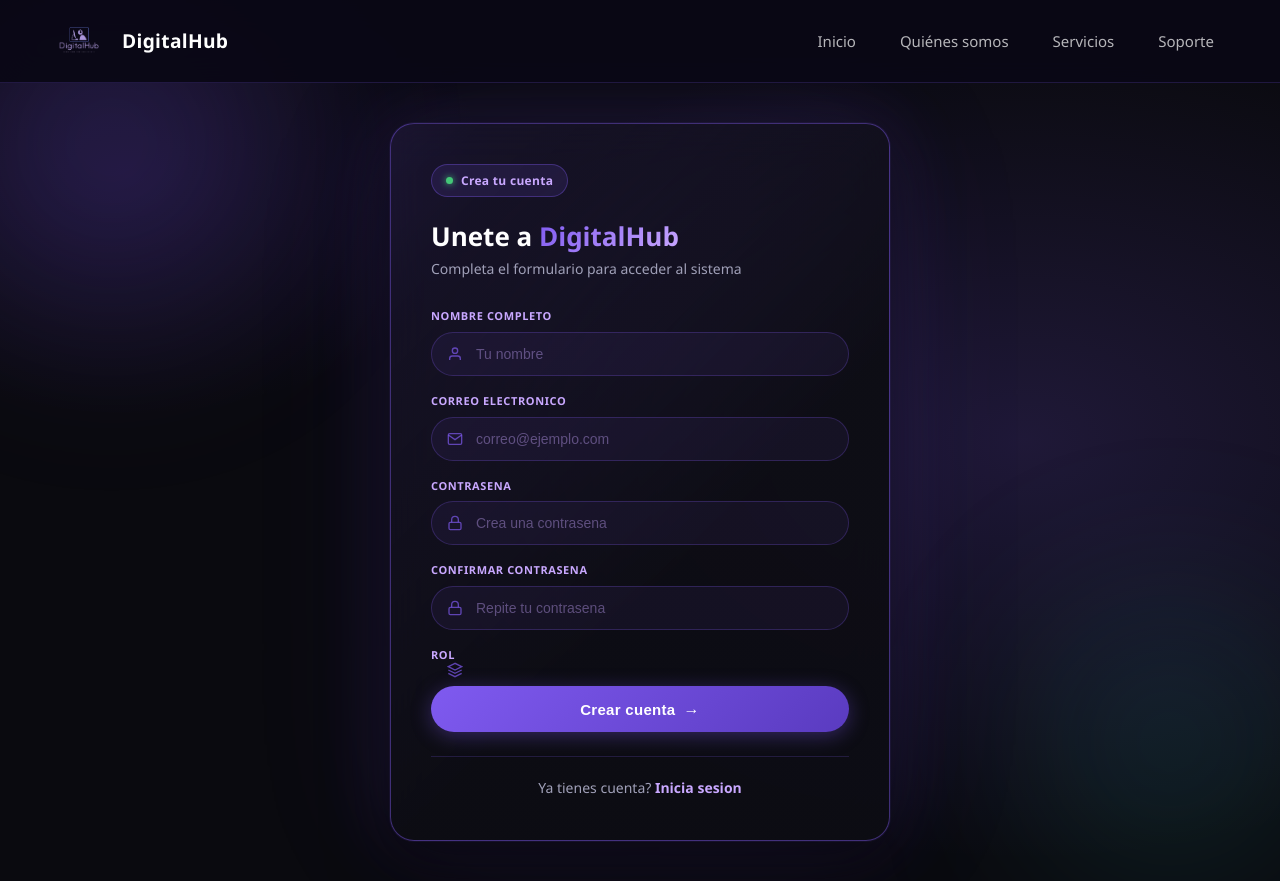
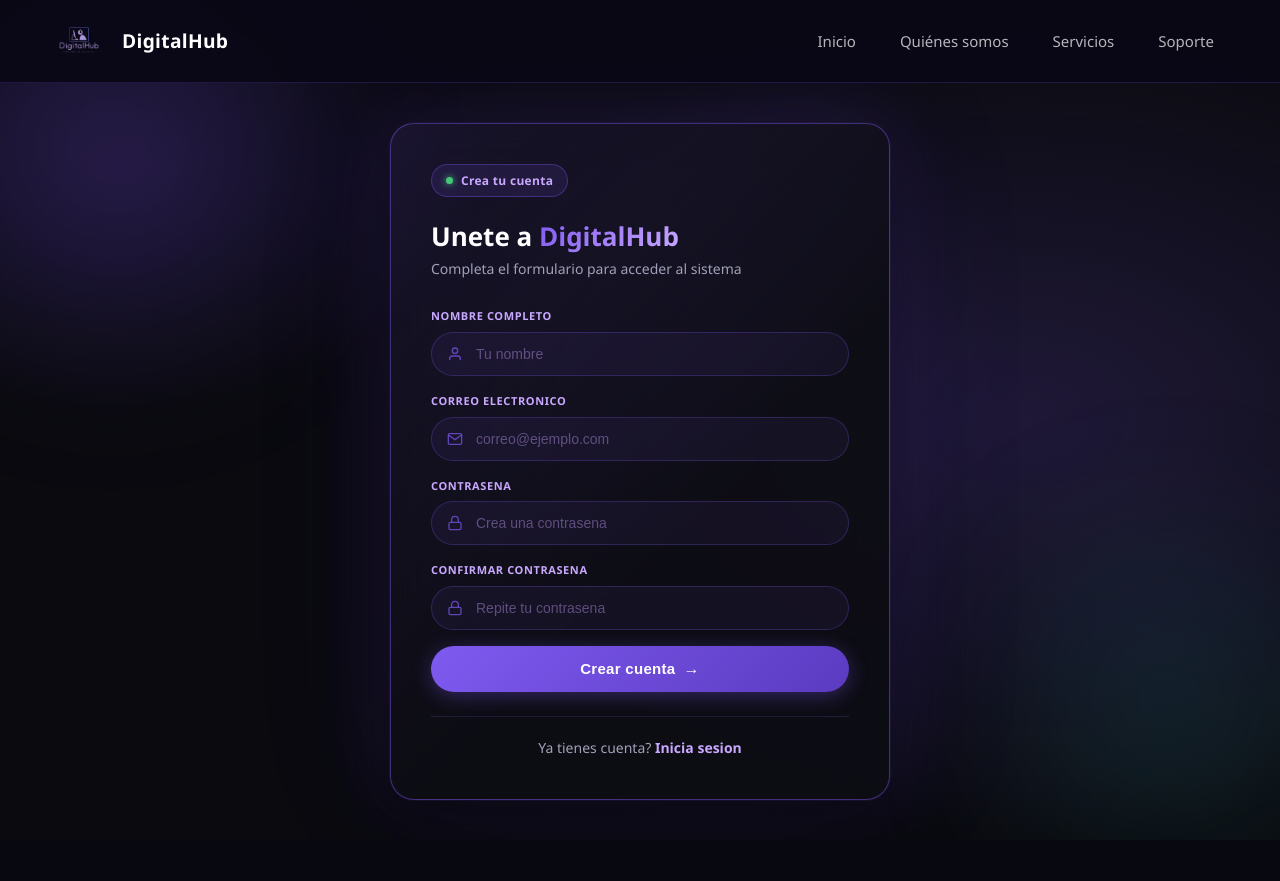
Before and after one commit to Axel1208/Proyecto-Digital_Hub, a React (Vite) app in the folder frontend_react/: page /registrarse in a window 1280 px wide. After the commit the page ends 840 px from the top, so only its background shows below. Built offline with nearby package versions, Linux system fonts and the light colour scheme.

Commit message:
cambie la ruta de la pagina de registro en front

```diff
--- a/frontend_react/src/pages/Register.jsx
+++ b/frontend_react/src/pages/Register.jsx
@@ -10,7 +10,6 @@ const Register = () => {
     correo: "",
     password: "",
     confirmPassword: "",
-    rol: "",
   });
   const [error, setError] = useState("");
   const [loading, setLoading] = useState(false);
@@ -29,14 +28,13 @@ const Register = () => {
     setLoading(true);
     setError("");
     try {
-      const res = await fetch("/api/usuarios/registro", {
+      const res = await fetch("/api/usuarios/register", {
         method: "POST",
         headers: { "Content-Type": "application/json" },
         body: JSON.stringify({
           nombre: formData.nombre,
           correo: formData.correo,
           password: formData.password,
-          rol: formData.rol,
         }),
       });
       const data = await res.json();
@@ -114,17 +112,7 @@ const Register = () => {
               </div>
             </div>
 
-            <div className="input-group">
-              <label>Rol</label>
-              <div className="input-icon-wrap">
-                <svg className="input-icon" width="16" height="16" viewBox="0 0 24 24" fill="none" stroke="currentColor" strokeWidth="2">
-                  <path d="M12 2L2 7l10 5 10-5-10-5z"/>
-                  <path d="M2 17l10 5 10-5"/>
-                  <path d="M2 12l10 5 10-5"/>
-                </svg>
 
-              </div>
-            </div>
 
             {error && <p className="login-error">{error}</p>}
 
```
